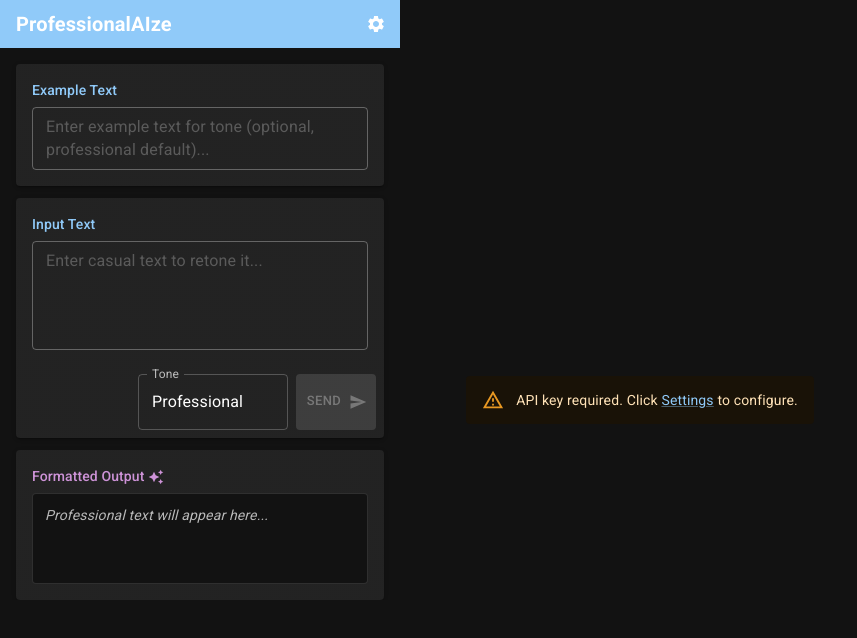
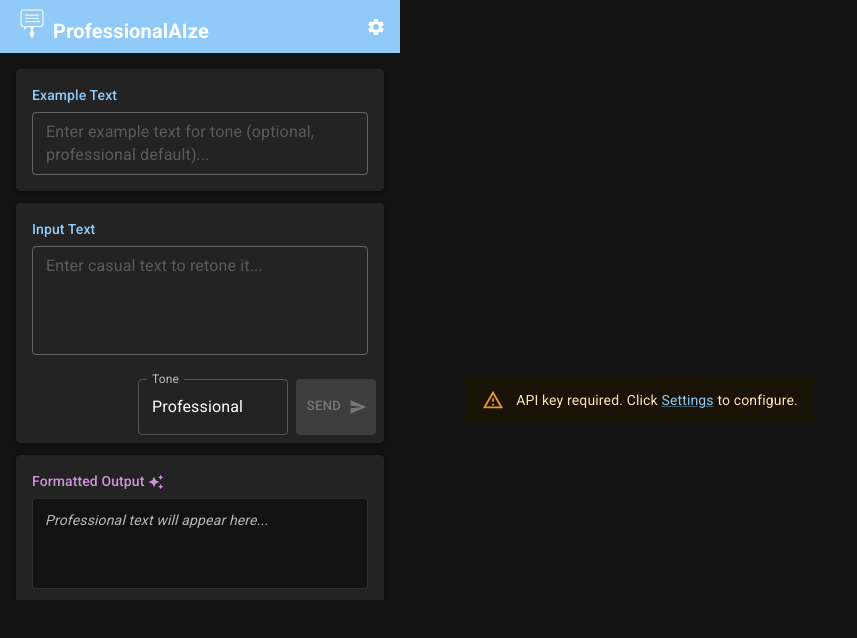
Before and after one commit to NPKLTacocat/ProfessionalAIze, a React (Vite) app in the folder frontend/: page / in a window 1280 px wide. Shown: the top 638 px of the page, without its empty margins (0-857 px from the left). Built offline with nearby package versions, Linux system fonts and the light colour scheme.

Commit message:
added icons

```diff
--- a/frontend/src/App.jsx
+++ b/frontend/src/App.jsx
@@ -201,7 +201,7 @@ function App() {
           }}
         >
           <Typography variant="h6" sx={{ fontWeight: 600 }}>
-            ProfessionalAIze
+            <img src="icons/iconLight.png" alt="Extension Icon" style={{ width: 32, height: 32 }} /> ProfessionalAIze
           </Typography>
           <Button
             size="small"
```
Also changed, not shown: frontend/public/icons/iconBlack.png (added), frontend/public/icons/iconLight.png (added), frontend/public/manifest.json.
